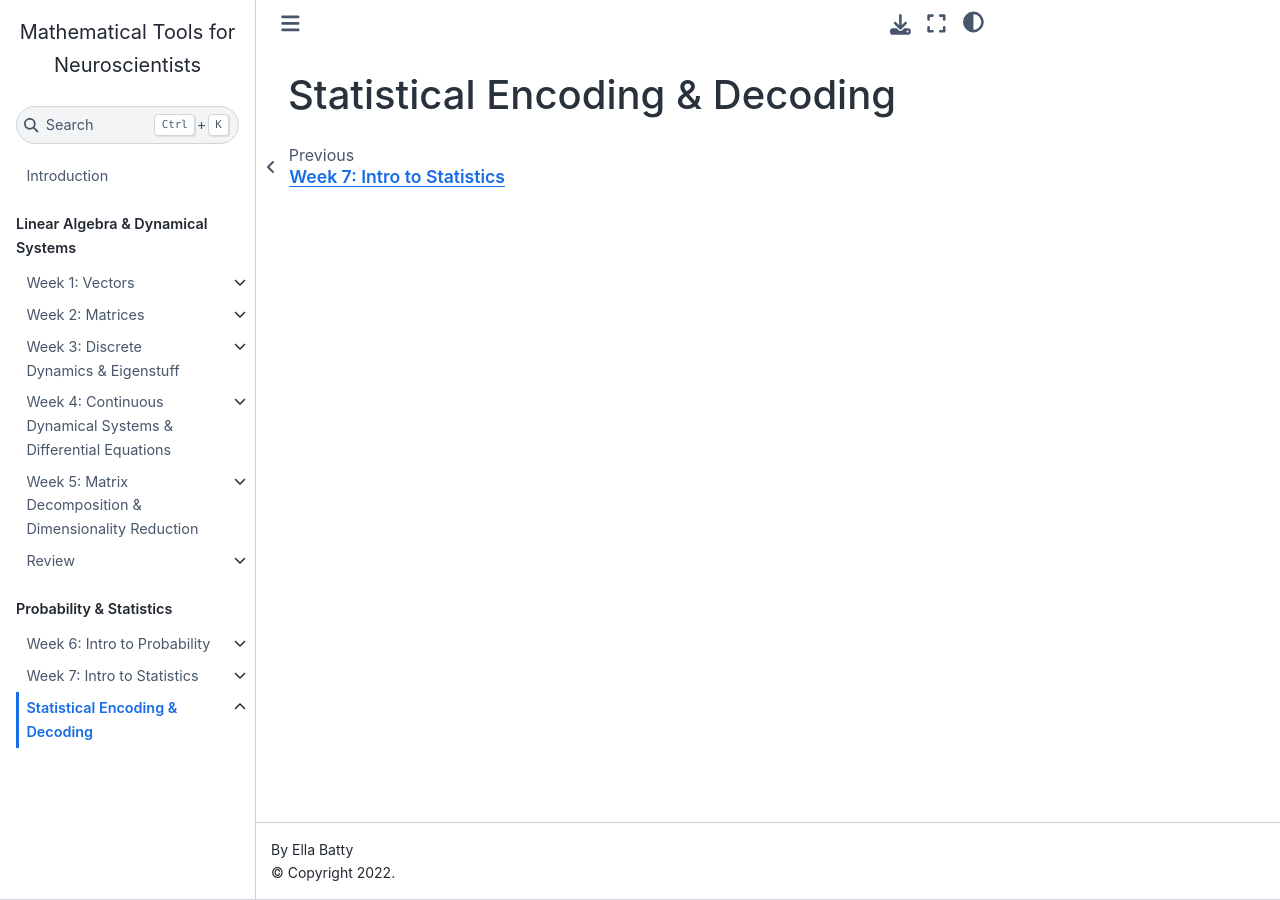
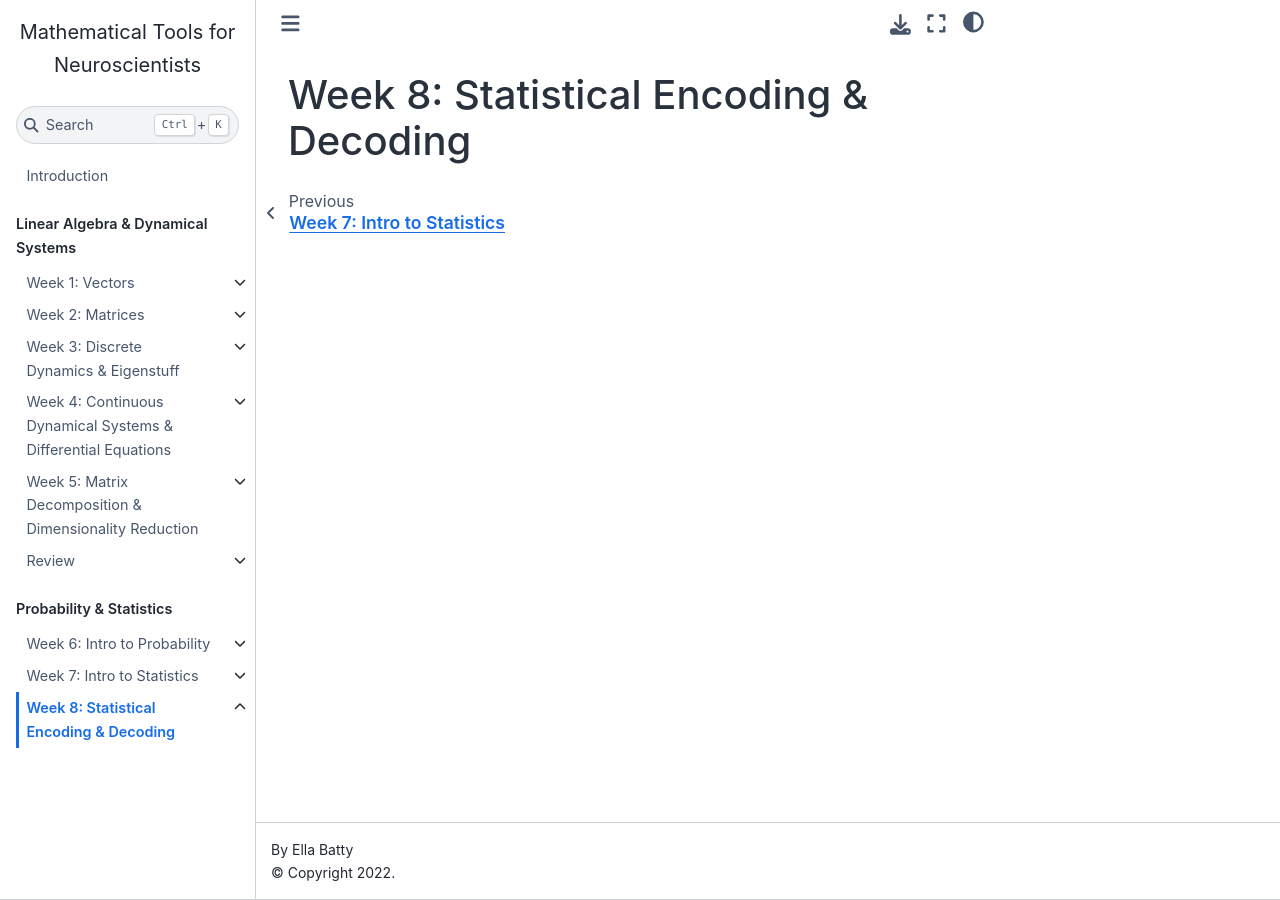
Before and after one commit to ebatty/MathToolsforNeuroscience, a Jupyter Book: the page built from Week8/Overview.md, in a window 1280 px wide. Built offline with Jupyter Book 1.0.4 settings and Sphinx 7.4.7 and the Sphinx Book theme 1.1.4, drawn with Linux system fonts in a browser that asks for light colours; pages that are not in the unit, such as notebooks, are missing from menus.

Commit message:
Update Overview.md

```diff
--- a/Week8/Overview.md
+++ b/Week8/Overview.md
@@ -1 +1 @@
-# Statistical Encoding & Decoding
+# Week 8: Statistical Encoding & Decoding
```
